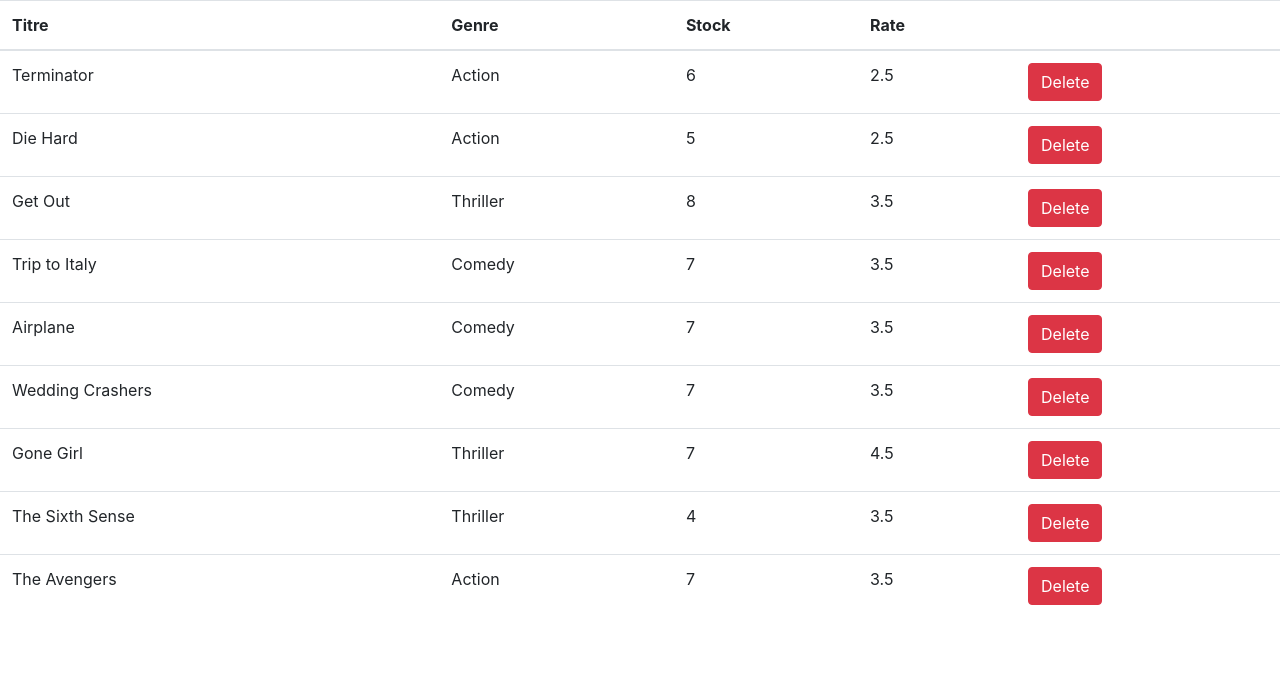
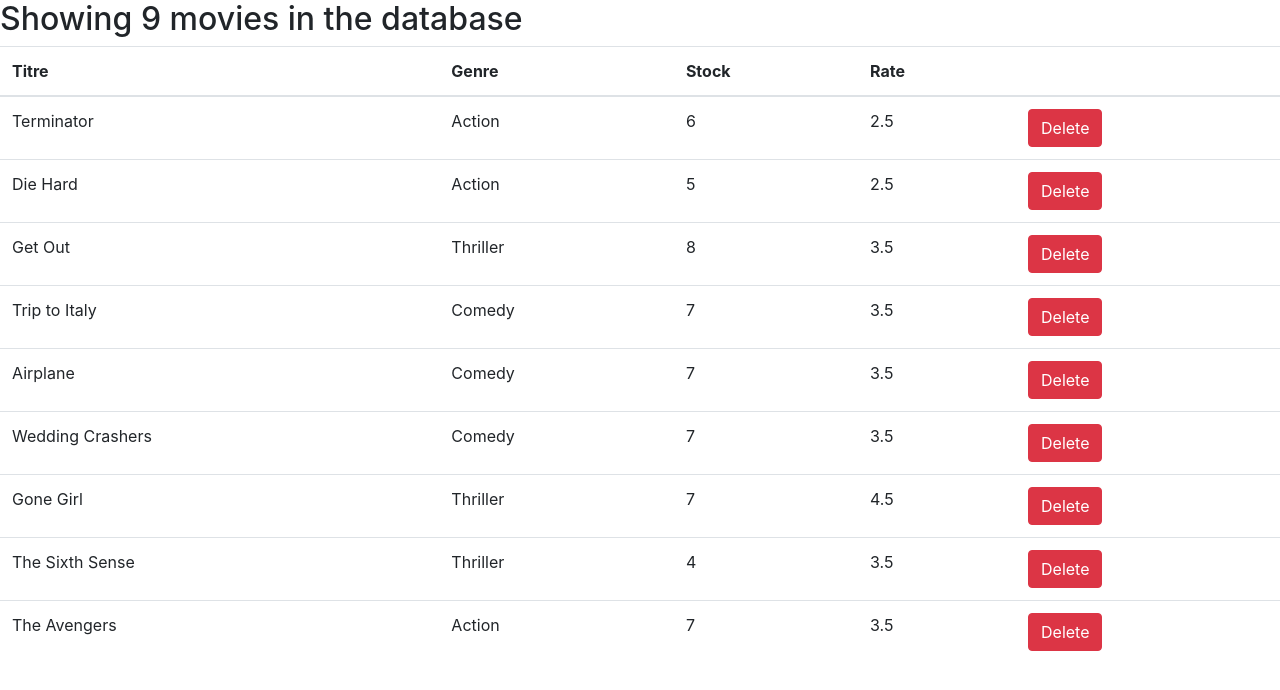
Before and after one commit to bobe974/ex1React, a React (Create React App) app: page / in a window 1280 px wide. Shown: the top 690 px of the page. Built offline with nearby package versions, Linux system fonts and the light colour scheme.

Commit message:
update msg

```diff
--- a/src/component/movie.jsx
+++ b/src/component/movie.jsx
@@ -1,20 +1,20 @@
-import {
-  deleteMovie,
-  getMovies,
-} from "../services/fakeMovieService";
+import { deleteMovie, getMovies } from "../services/fakeMovieService";
 import { Component } from "react";
 
 class Movie extends Component {
   state = { movies: getMovies() };
 
   handleDelete = (movieId) => {
-    const movies = this.state.movies.filter(movie => movie._id !== movieId);
+    const movies = this.state.movies.filter((movie) => movie._id !== movieId);
     this.setState({ movies });
     deleteMovie(movieId);
   };
 
   render() {
     return (
+       <div>
+        {this.state.movies.length === 0 && <h2> There are no movies in the database DUCON</h2>}
+        {this.state.movies.length > 0 && (<div> <h2>Showing {this.state.movies.length} movies in the database</h2>
       <table className="table">
         <thead>
           <tr>
@@ -43,7 +43,9 @@
             </tr>
           ))}
         </tbody>
-      </table>
+      </table> </div>)}
+
+      </div>
     );
   }
 }
```
